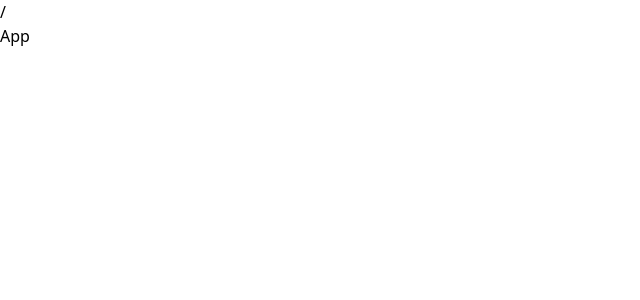
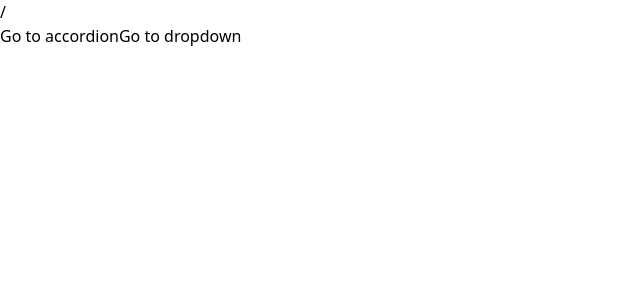
Before and after one commit to LaurenAMolloy/Component-Library, a React (Vite) app: page / in a window 1280 px wide. Shown: the top 300 px of the page, without its empty margins (0-640 px from the left). Built offline with nearby package versions, Linux system fonts and the light colour scheme.

Commit message:
Added custom hook for context

```diff
--- a/src/App.js
+++ b/src/App.js
@@ -1,7 +1,24 @@
-import './index.css'
+import Link from './components/Link'
+import Route from './components/Route'
+import AccordionPage from './pages/AccordionPage'
+import DropDownPage from './pages/DropdownPage'
+
 
 function App() {
-  return <div>App</div>
+  return (
+    <div>
+      <Link to='/accordion'>Go to accordion</Link>
+      <Link to='/dropdown'>Go to dropdown</Link>
+      <div>
+        <Route path="/accordion">
+          <AccordionPage />
+        </Route>
+        <Route path="/dropdown">
+          <DropDownPage />
+        </Route>
+      </div>
+    </div>
+  );
 }
 
 export default App;
--- /dev/null
+++ b/src/components/Link.js
@@ -0,0 +1,25 @@
+import React from 'react'
+import classNames from 'classnames';
+import useNavigation  from '../hooks/use-navigation'
+
+export default function Link({ to, children}) {
+    const { navigate } = useNavigation();
+
+    const classes = classNames('text=blue-500');
+
+    const handleClick = (event) => {
+        //detect if command key is pressed
+        if(event.metaKey || event.ctrlKey) {
+            return;
+        }
+        //prevent total page refresh
+        event.preventDefault();
+
+        //reach into context for navigate function
+        navigate(to);
+    };
+
+  return (
+    <a className={classes} href={to} onClick={handleClick}>{children}</a>
+  )
+}
--- /dev/null
+++ b/src/components/Route.js
@@ -0,0 +1,13 @@
+import useNavigation from '../hooks/use-navigation'
+
+
+export default function Route({ path, children }) {
+    const { currentPath } = useNavigation();
+
+    if(path === currentPath) {
+        return children;
+    }
+
+    //render nothing
+    return null
+}
--- a/src/context/navigation.js
+++ b/src/context/navigation.js
@@ -14,7 +14,7 @@
         }
     window.addEventListener('popstate', handler);
 
-    //cleanup function if nav removed from dom in the future
+    //cleanup function if nav removed from DOM in the future
     const cleanup = () => {
         window.removeEventListener('popstate', handler)
     }
@@ -22,8 +22,18 @@
 
     }, [])
 
+
+    const navigate = (to) => {
+        window.history.pushState({}, '', to);
+        setCurrentPath(to);
+    }
+
     return (
-        <NavigationContext.Provider value={{}}>
+        <NavigationContext.Provider value={{ navigate, currentPath }}>
+            {/* <div>
+                <button onClick={() => navigate('/accordion')}>Go to accordion</button>
+                <button onClick={() => navigate('/dropdown')}>Go to dropdown</button>
+            </div> */}
             {currentPath}
             {children}
         </NavigationContext.Provider>
--- /dev/null
+++ b/src/hooks/use-navigation.js
@@ -0,0 +1,8 @@
+import { useContext } from 'react'
+import NavigationContext from '../context/navigation'
+
+function useNavigation() {
+    return useContext(NavigationContext);
+}
+
+export default useNavigation;
--- a/src/index.js
+++ b/src/index.js
@@ -1,3 +1,4 @@
+import './index.css';
 import { createRoot } from "react-dom/client";
 import App from "./App.js";
 import { NavProvider } from './context/navigation'
--- a/src/components/pages/AccordianPage.js
+++ b/src/pages/AccordionPage.js
@@ -1,4 +1,3 @@
-import './index.css'
 import Accordion from '../components/Accordion.js';
 
 
```
Also changed, not shown: src/pages/ButtonPage.js (renamed from src/components/pages/ButtonPage.js), src/pages/DropdownPage.js (renamed from src/components/pages/DropdownPage.js).
